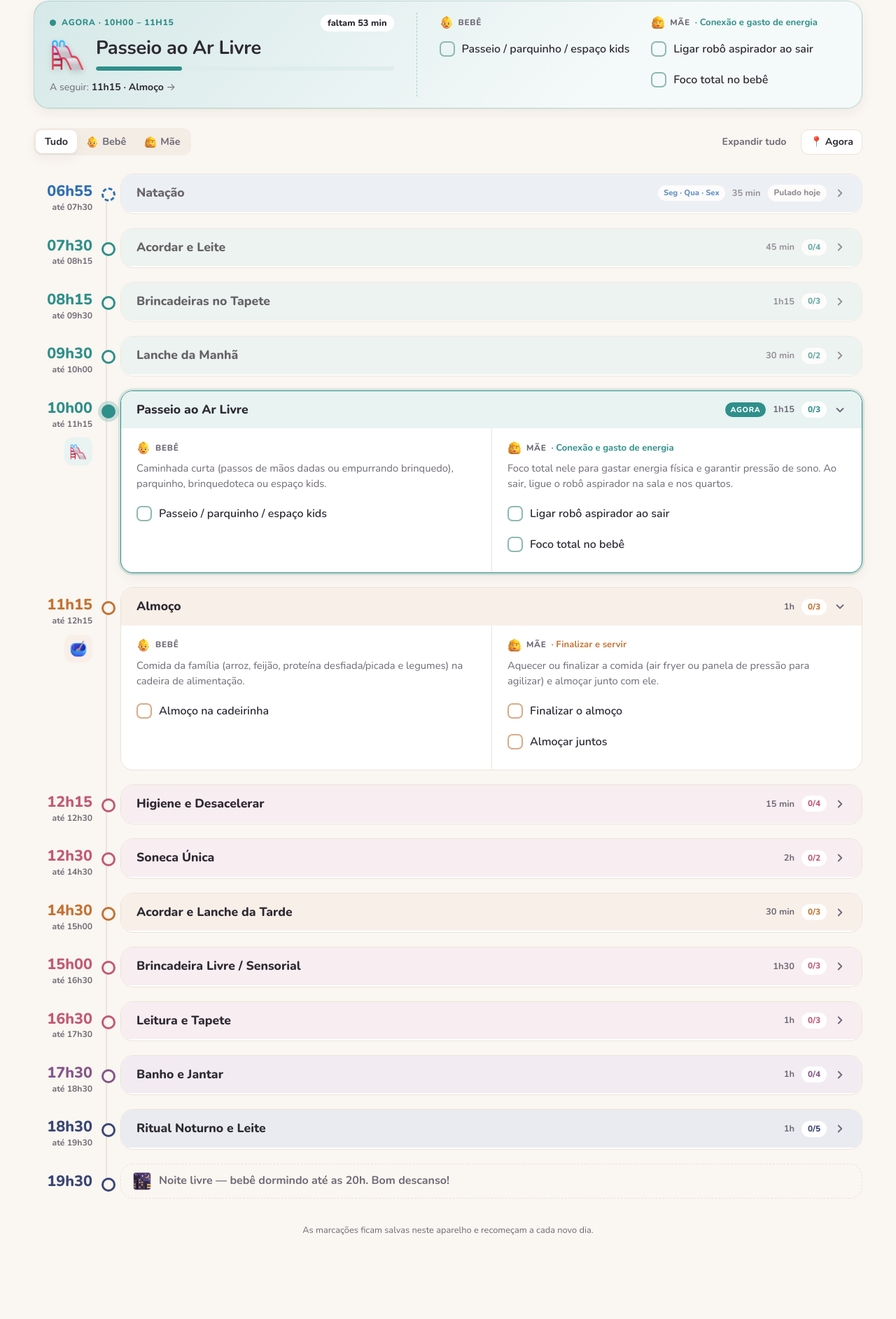
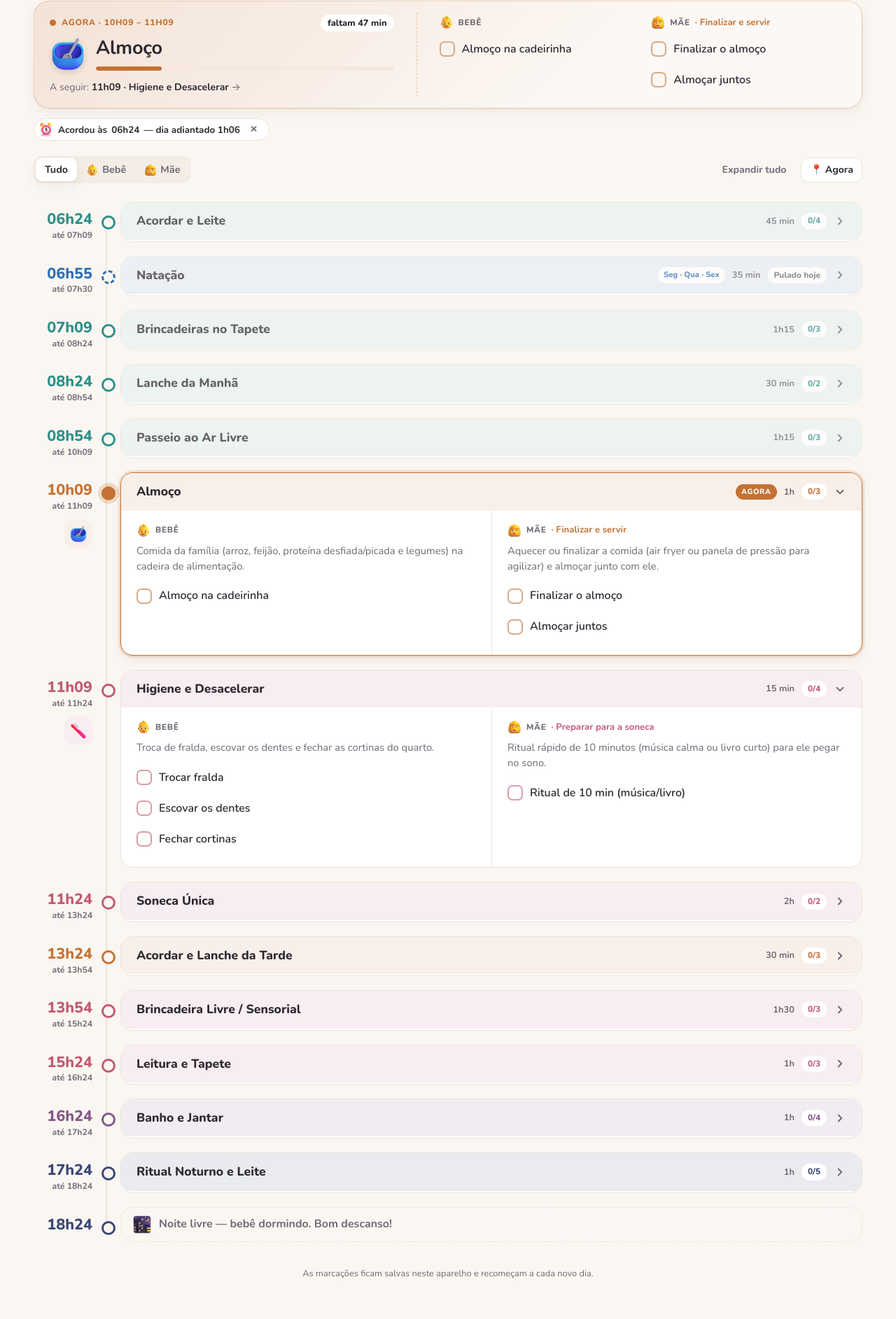
Before and after one commit to Franppires/routine, a plain HTML site: page index.html in a window 1280 px wide. Shown: the part 200-2085 px from the top of the page at 70% size. Before the commit the page ends 2023 px from the top, so only its background shows below. Drawn offline with nearby package versions, Linux system fonts and the light colour scheme.

Commit message:
Ajusta o dia pelo horário em que o bebê acordou
Co-Authored-By: Claude Opus 5.5 <noreply@anthropic.com>

```diff
--- a/index.html
+++ b/index.html
@@ -128,6 +128,10 @@ dialog::backdrop { background: rgba(20,15,25,.55); backdrop-filter: blur(2px); }
 .slot.skipped::after { border-style: dashed; }
 .dias { font-size: .7rem; font-weight: 800; color: var(--c); background: var(--surface); padding: 3px 8px; border-radius: 99px; white-space: nowrap; }
 .desc.none { margin: 0; font-style: italic; }
+.hero.simple .btn.small { flex: none; }
+.chip-x { all: unset; cursor: pointer; margin-left: 4px; padding: 0 4px; color: var(--muted); font-size: .8rem; }
+.chip-x:hover { color: var(--text); }
+@media (max-width: 680px) { .hero.simple { flex-wrap: wrap; } }
 
 /* ---------- Lembretes ---------- */
 .chips { display: flex; flex-wrap: wrap; gap: 8px; margin-bottom: 4px; }
@@ -377,6 +381,8 @@ const NATACAO = [1, 3, 5];         // natação segunda, quarta e sexta
 const NOMES = ["Dom", "Seg", "Ter", "Qua", "Qui", "Sex", "Sáb"];
 /* Blocos pulados combinados de antemão (a pessoa pode desfazer na tela) */
 const PULOS_PADRAO = { "2026-11-16": ["natacao"] };
+/* Horário em que o bebê acordou, informado de antemão (a pessoa pode mudar/desfazer na tela) */
+const ACORDOU_PADRAO = { "2026-11-16": "06:24" };
 
 const ROTINA = [
   { id: "natacao", ini: "06:55", fim: "07:30", titulo: "Natação", cor: "blue", img: "person_swimming", dias: NATACAO, opcional: true,
@@ -414,7 +420,7 @@ const ROTINA = [
     mae:  { tit: "Preparar para a soneca", txt: "Ritual rápido de 10 minutos (música calma ou livro curto) para ele pegar no sono.",
             tasks: ["Ritual de 10 min (música/livro)"] } },
   { id: "soneca", ini: "12:30", fim: "14:30", titulo: "Soneca Única", cor: "pink", img: "zzz",
-    bebe: { txt: "Dormir no quarto escuro e silencioso. Acordar suavemente às 14h30 se passar do horário.",
+    bebe: { txt: "Dormir no quarto escuro e silencioso. Acordar suavemente no fim do horário se ele passar.",
             tasks: ["Soneca no quarto escuro"] },
     mae:  { tit: "Home Office · Bloco 2 (Foco Profundo)", txt: "Reuniões, desenvolvimento e tarefas que exigem silêncio e concentração máxima, sem interrupções.",
             tasks: ["Reuniões / trabalho focado"] } },
@@ -422,7 +428,7 @@ const ROTINA = [
     bebe: { txt: "Leite ou vitamina de fruta, biscoito de arroz ou pão de queijo caseiro + água.",
             tasks: ["Lanche da tarde + água"] },
     mae:  { tit: "Transição", txt: "Acordar o bebê com calma, trocar fralda e servir o lanche.",
-            tasks: ["Acordar com calma (até 14h30)", "Trocar fralda"] } },
+            tasks: ["Acordar com calma", "Trocar fralda"] } },
   { id: "sensorial", ini: "15:00", fim: "16:30", titulo: "Brincadeira Livre / Sensorial", cor: "pink", img: "artist_palette",
     bebe: { txt: "Livros cartonados, lousa mágica, massinha caseira ou brincar na cozinha com potes plásticos.",
             tasks: ["Brincadeira sensorial"] },
@@ -434,15 +440,15 @@ const ROTINA = [
     mae:  { tit: "Organização da casa", txt: "Recolher os brinquedos com a ajuda dele (virando brincadeira) e passar o robô na cozinha/sala se necessário. Terça e quinta: dobrar a roupa.",
             tasks: [{ t: "Dobrar a roupa", dias: LAVAR }, "Recolher brinquedos juntos", "Robô na cozinha/sala"] } },
   { id: "banho", ini: "17:30", fim: "18:30", titulo: "Banho e Jantar", cor: "purple", img: "bathtub",
-    bebe: { txt: "Banho relaxante por volta das 17h30 e jantar às 18h00 (mesma base do almoço ou sopa/panqueca nutritiva).",
-            tasks: ["Banho (17h30)", "Jantar (18h00)"] },
+    bebe: { txt: "Banho relaxante e, logo depois, o jantar (mesma base do almoço ou sopa/panqueca nutritiva).",
+            tasks: ["Banho", "Jantar"] },
     mae:  { tit: "Encerramento do dia", txt: "Dar o banho, servir o jantar, jantar em família e deixar a cozinha limpa (ou a louça encaminhada).",
             tasks: ["Jantar em família", "Cozinha limpa / louça encaminhada"] } },
   { id: "noite", ini: "18:30", fim: "19:30", titulo: "Ritual Noturno e Leite", cor: "navy", img: "crescent_moon",
     bebe: { txt: "Pijama, luz baixa, mamadeira/leite da noite, escovação e história curta no quarto.",
             tasks: ["Pijama e luz baixa", "Leite da noite", "Escovar os dentes", "História curta"] },
-    mae:  { tit: "Descanso", txt: "Colocar o bebê para dormir entre 19h30 e 20h00 e ter a noite livre.",
-            tasks: ["Bebê dormindo (19h30–20h)", { t: "Separar mochila da natação", dias: [0, 2, 4] }] } },
+    mae:  { tit: "Descanso", txt: "Colocar o bebê para dormir no fim do ritual e ter a noite livre.",
+            tasks: ["Bebê dormindo", { t: "Separar mochila da natação", dias: [0, 2, 4] }] } },
 ];
 /* ids da versão anterior (por posição) → ids estáveis, para não perder marcações */
 const OLD = ["acordar", "tapete", "lanche-manha", "passeio", "almoco", "higiene", "soneca", "lanche-tarde", "sensorial", "leitura", "banho", "noite"];
@@ -472,7 +478,7 @@ const dayKey = () => "rotina-" + ymd(new Date());
 const nowMin = () => { const d = new Date(); return d.getHours() * 60 + d.getMinutes(); };
 
 const toHM = m => `${pad(Math.floor(m / 60) % 24)}:${pad(m % 60)}`;
-let currentDay, checks, pulos, horarios, manual, heroKey, HOJE;
+let currentDay, checks, pulos, horarios, acordou, deltaDia = 0, manual, heroKey, HOJE;
 
 const tasksHoje = (tasks, dow) => tasks
   .map((t, j) => typeof t === "string" ? { t, j } : { t: t.t, j, dias: t.dias })
@@ -491,20 +497,25 @@ function loadDay() {
   pulos = store.get(currentDay + "-pulos", null) ||
           Object.fromEntries((PULOS_PADRAO[ymd(hoje)] || []).map(id => [id, true]));
   horarios = store.get(currentDay + "-horarios", {});
+  acordou = store.get(currentDay + "-acordou", ACORDOU_PADRAO[ymd(hoje)] || "");
   manual = {}; heroKey = null;
   buildHoje();
 }
 /* Monta os blocos de hoje: filtra pelo dia da semana e aplica reagendamentos */
 function buildHoje() {
   const dow = new Date().getDay();
+  const base = ROTINA.find(b => b.id === "acordar").ini;
+  deltaDia = acordou ? toMin(acordou) - toMin(base) : 0;
   HOJE = ROTINA.filter(b => !b.dias || b.dias.includes(dow)).map(b => {
-    const novo = horarios[b.id], dur = toMin(b.fim) - toMin(b.ini);
+    const dur = toMin(b.fim) - toMin(b.ini);
+    // reagendado manualmente > deslocado pelo horário que acordou > horário normal (natação não desloca)
+    const novo = horarios[b.id] || (deltaDia && b.id !== "natacao" ? toHM(toMin(b.ini) + deltaDia) : null);
     return {
       ...b,
       ini: novo || b.ini,
       fim: novo ? toHM(toMin(novo) + dur) : b.fim,
       orig: b.ini,
-      reag: !!novo,
+      reag: !!horarios[b.id],
       bebe: { ...b.bebe, list: tasksHoje(b.bebe.tasks, dow) },
       mae:  { ...b.mae,  list: tasksHoje(b.mae.tasks, dow) },
     };
@@ -533,6 +544,14 @@ const sideHTML = (b, who, withDesc) => {
   </div>`;
 };
 
+const wakeMsg = () => `Acordou às <b>${fmt(acordou)}</b> — dia ${deltaDia < 0 ? "adiantado" : "atrasado"} ${fmtDur(Math.abs(deltaDia))}`;
+const wakeBar = () => `<div class="skipbar">
+  <span class="resched-msg">${acordou ? wakeMsg() + "." : "Acordou em outro horário? O dia se ajusta sozinho."}</span>
+  <input type="time" class="resched" data-wake-input value="${acordou || "07:30"}" hidden aria-label="Horário em que acordou">
+  ${acordou ? `<button class="btn small ghost" type="button" data-wake-reset>Voltar ao horário normal</button>` : ""}
+  <button class="btn small" type="button" data-wake>⏰ ${acordou ? "Mudar horário" : "Acordou às…"}</button>
+</div>`;
+
 function renderBlocks() {
   $("#blocks").innerHTML = HOJE.map(b => `
     <section class="slot" id="b-${b.id}" style="--c: var(--c-${b.cor})">
@@ -553,6 +572,7 @@ function renderBlocks() {
         </button>
         <div class="card-body"><div class="inner">
           <div class="cols">${sideHTML(b, "bebe", true)}${sideHTML(b, "mae", true)}</div>
+          ${b.id === "acordar" ? wakeBar() : ""}
           ${b.opcional ? `<div class="skipbar">
             <span class="skip-msg">Pulado hoje — tudo bem descansar.</span>
             ${b.reag ? `<span class="resched-msg">Reagendado hoje para ${fmt(b.ini)}.</span>` : ""}
@@ -565,8 +585,8 @@ function renderBlocks() {
       </article>
     </section>`).join("") + `
     <section class="slot end" id="fim" style="--c: var(--c-navy)">
-      <div class="when"><span class="ini">19h30</span></div>
-      <div class="end-card">${img("night_with_stars")}Noite livre — bebê dormindo até as 20h. Bom descanso!</div>
+      <div class="when"><span class="ini">${fmt(HOJE[HOJE.length - 1].fim)}</span></div>
+      <div class="end-card">${img("night_with_stars")}Noite livre — bebê dormindo. Bom descanso!</div>
     </section>`;
 }
 
@@ -625,7 +645,9 @@ function renderHero(cur, m, list) {
         <div class="hero-tasks">${sideHTML(cur, "bebe", false)}${sideHTML(cur, "mae", false)}</div>`;
     } else if (before) {
       hero.style.setProperty("--c", `var(--c-${first.cor})`);
-      hero.innerHTML = `<span class="pulse"></span><span class="line">O dia começa às <b>${fmt(first.ini)}</b> com <b>${first.titulo}</b></span><span class="left" id="heroLeft"></span>`;
+      hero.innerHTML = `<span class="pulse"></span><span class="line">O dia começa às <b>${fmt(first.ini)}</b> com <b>${first.titulo}</b></span><span class="left" id="heroLeft"></span>
+        <input type="time" class="resched" data-wake-input value="${acordou || "07:30"}" hidden aria-label="Horário em que acordou">
+        <button class="btn small" type="button" data-wake>⏰ Acordou antes?</button>`;
     } else {
       hero.style.setProperty("--c", "var(--c-navy)");
       hero.innerHTML = `<span class="pulse"></span><span class="line"><b>Noite livre</b> · <span id="heroDone"></span></span>`;
@@ -648,6 +670,7 @@ function renderChips(now) {
   const rodizio = doy % 3 === 0;
   const nat = HOJE.find(b => b.id === "natacao");
   let html = "";
+  if (acordou) html += `<span class="chip">${img("alarm_clock")}${wakeMsg()}<button class="chip-x" type="button" data-wake-reset aria-label="Voltar ao horário normal">✕</button></span>`;
   if (nat && !isSkipped(nat)) html += `<span class="chip">${img("person_swimming")}Natação às ${fmt(nat.ini)}</span>`;
   if (LAVAR.includes(dow)) html += `<span class="chip">${img("basket")}Dia de lavar roupa</span>`;
   if (lote) html += `<span class="chip">${img("pot_of_food")}Dia de cozinha em lote</span>`;
@@ -702,7 +725,24 @@ function goTo(id) {
 }
 
 /* ---------- eventos ---------- */
+function setAcordou(v) {
+  acordou = v;
+  store.set(currentDay + "-acordou", v);
+  manual = {};
+  rebuild();
+}
+document.addEventListener("click", e => {
+  const w = e.target.closest("[data-wake]");
+  if (w) {
+    const inp = $("[data-wake-input]", w.parentElement);
+    inp.hidden = false; inp.focus();
+    try { inp.showPicker(); } catch {}
+    return;
+  }
+  if (e.target.closest("[data-wake-reset]")) setAcordou("");
+});
 document.addEventListener("change", e => {
+  if (e.target.matches("[data-wake-input]")) { if (e.target.value) setAcordou(e.target.value); return; }
   const rid = e.target.dataset && e.target.dataset.reschedInput;
   if (rid) {
     if (!e.target.value) return;
```
